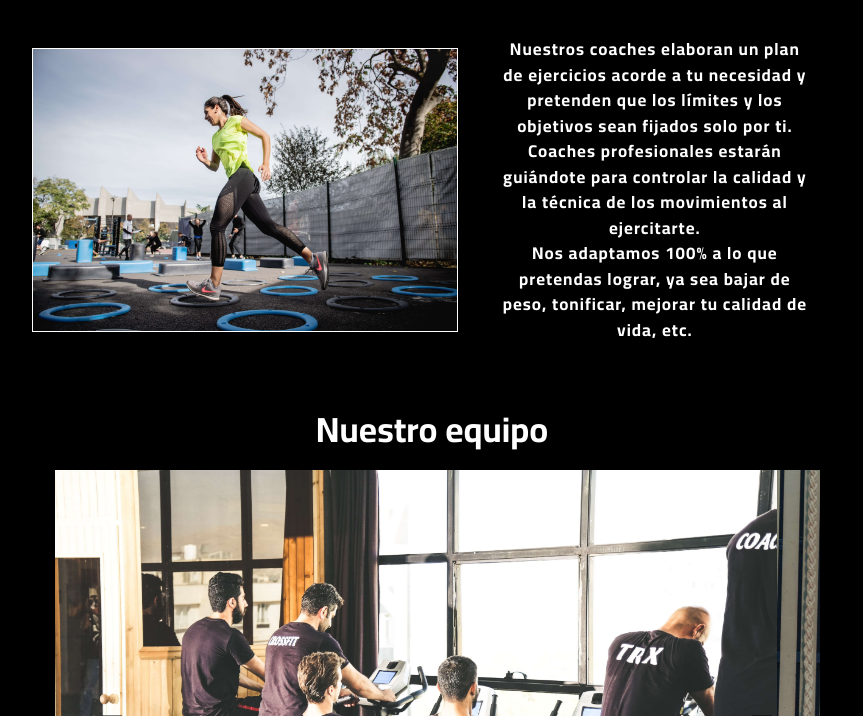
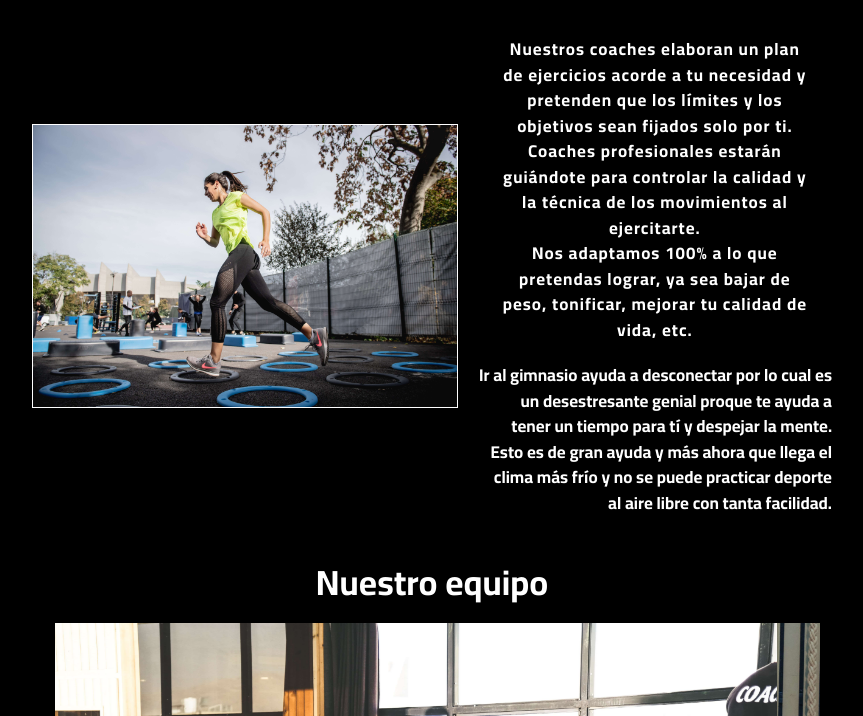
Before and after one commit to gonzatroncoso/Fullgym, a website: page index.html in a window 1280 px wide. Shown: the part 628-1344 px from the top of the page, without its empty margins (208-1071 px from the left). Drawn offline with nearby package versions, Linux system fonts and the light colour scheme.

Commit message:
modifique otra parte del texto

```diff
--- a/index.html
+++ b/index.html
@@ -100,6 +100,7 @@
 
                 <div class="hijo__parrafo">
                     <p> Nuestros coaches elaboran un plan de ejercicios acorde a tu necesidad y pretenden que los límites y los objetivos sean fijados solo por ti.    <br>Coaches profesionales estarán guiándote para controlar la calidad y la técnica de los movimientos al ejercitarte. <br> Nos adaptamos 100% a lo que pretendas lograr, ya sea bajar de peso, tonificar, mejorar tu calidad de vida, etc. </p>
+                    Ir al gimnasio ayuda a desconectar por lo cual es un desestresante genial proque te ayuda a tener un tiempo para tí y despejar la mente. Esto es de gran ayuda y más ahora que llega el clima más frío y no se puede practicar deporte al aire libre con tanta facilidad.
                 </div>
             </div>
         </article>
```
